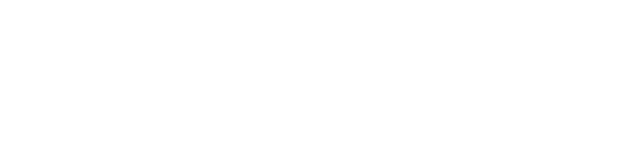
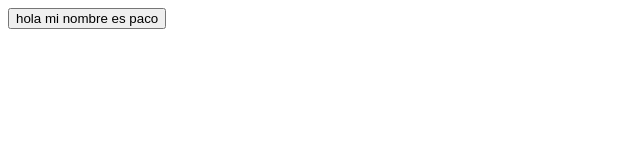
Before and after one commit to Betico1239/prueba-dos, a plain HTML site: page index.html in a window 1280 px wide. Shown: the whole page, without its empty margins (0-640 px from the left). Drawn offline with Linux system fonts and the light colour scheme.

Commit message:
poner boton en index.html

```diff
--- a/index.html
+++ b/index.html
@@ -6,6 +6,6 @@
     <title>Document</title>
 </head>
 <body>
-
+    <button>hola mi nombre es paco</button>
 </body>
 </html>
```
